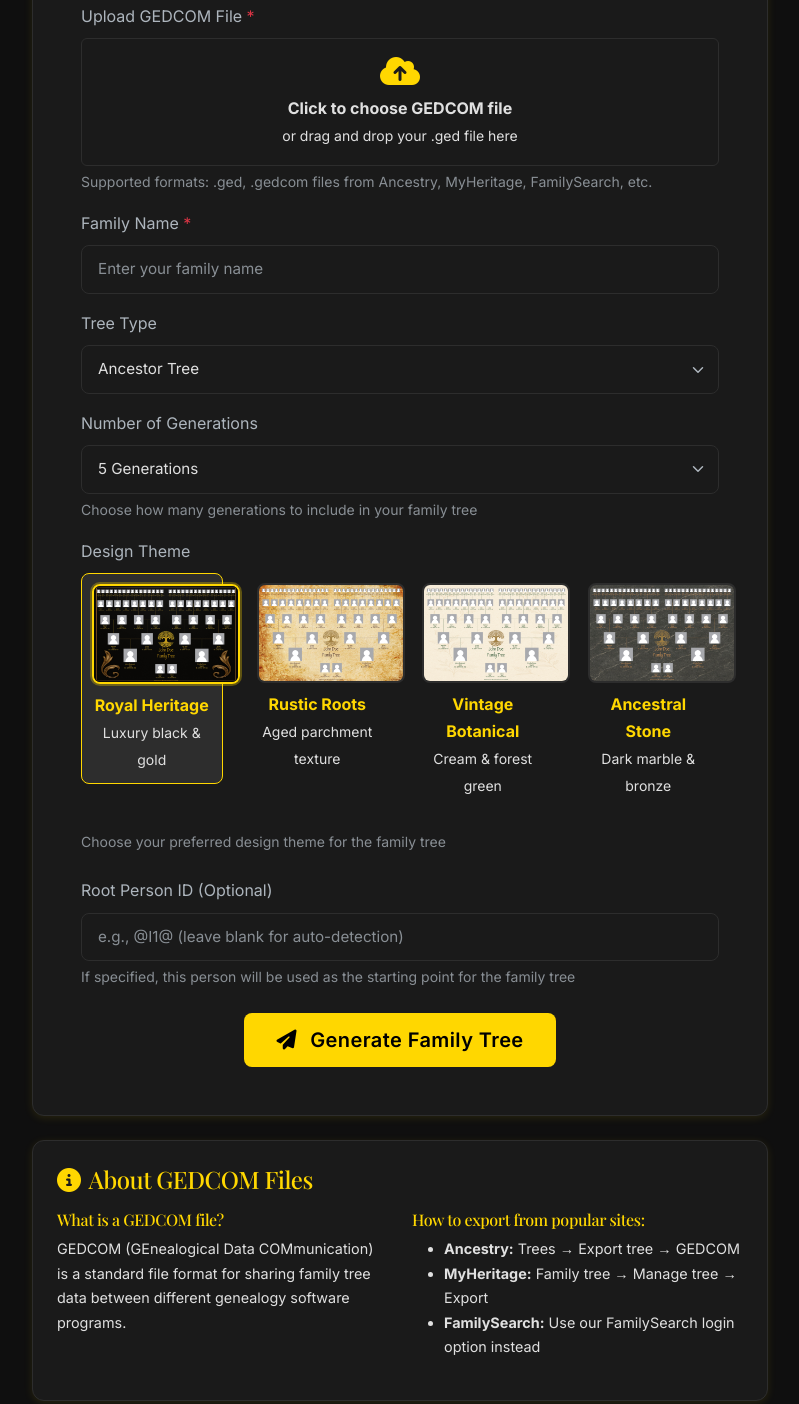
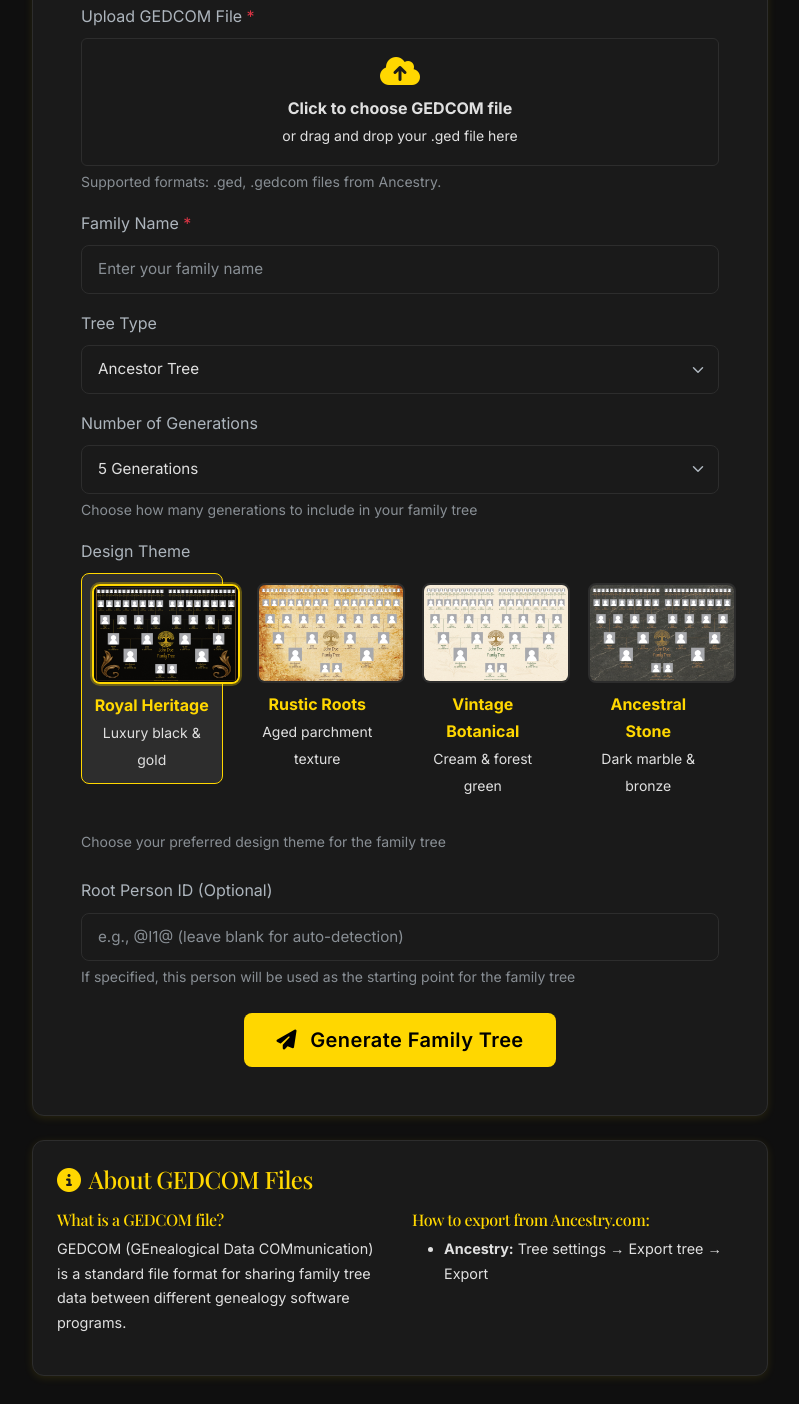
Before and after one commit to bryant0918/Saga-Webpage, a plain HTML site: page gedcom.html in a window 1280 px wide. Shown: the part 781-2185 px from the top of the page, without its empty margins (240-1039 px from the left). Drawn offline with nearby package versions, Linux system fonts and the light colour scheme; a web font is replaced by a local one.

Commit message:
Specify Ancestry compatibility.

```diff
--- a/gedcom.html
+++ b/gedcom.html
@@ -86,7 +86,7 @@
                                         </div>
                                     </div>
                                 </div>
-                                <div class="form-text">Supported formats: .ged, .gedcom files from Ancestry, MyHeritage, FamilySearch, etc.</div>
+                                <div class="form-text">Supported formats: .ged, .gedcom files from Ancestry.</div>
                             </div>
 
                             <div class="mb-3">
@@ -213,11 +213,9 @@
                                 </p>
                             </div>
                             <div class="col-md-6 mb-3">
-                                <h6 style="color: var(--gold-primary);">How to export from popular sites:</h6>
+                                <h6 style="color: var(--gold-primary);">How to export from Ancestry.com:</h6>
                                 <ul style="color: var(--text-gray); font-size: 0.9rem; margin: 0;">
-                                    <li><strong>Ancestry:</strong> Trees → Export tree → GEDCOM</li>
-                                    <li><strong>MyHeritage:</strong> Family tree → Manage tree → Export</li>
-                                    <li><strong>FamilySearch:</strong> Use our FamilySearch login option instead</li>
+                                    <li><strong>Ancestry:</strong> Tree settings → Export tree → Export</li>
                                 </ul>
                             </div>
                         </div>
```
Also changed, not shown: source-selection.html (+3 -3 lines).
